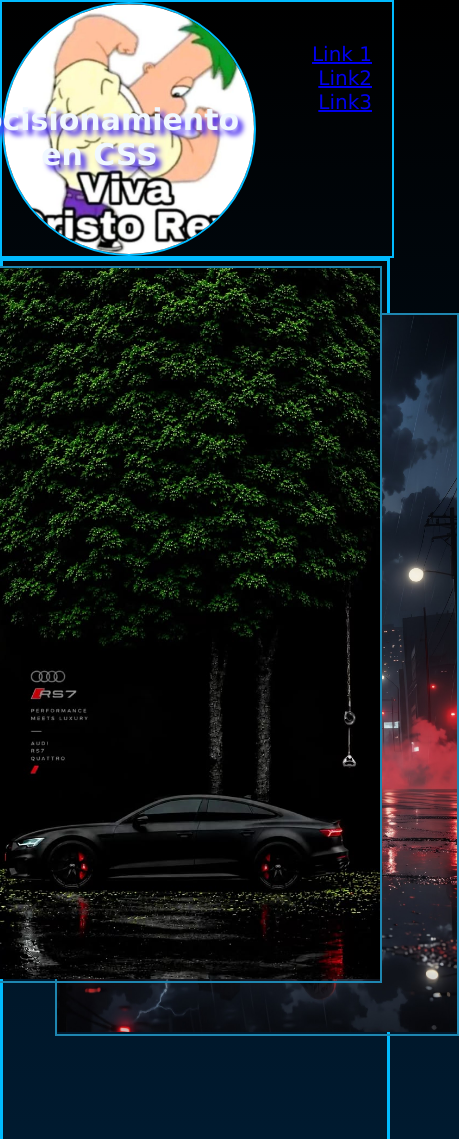
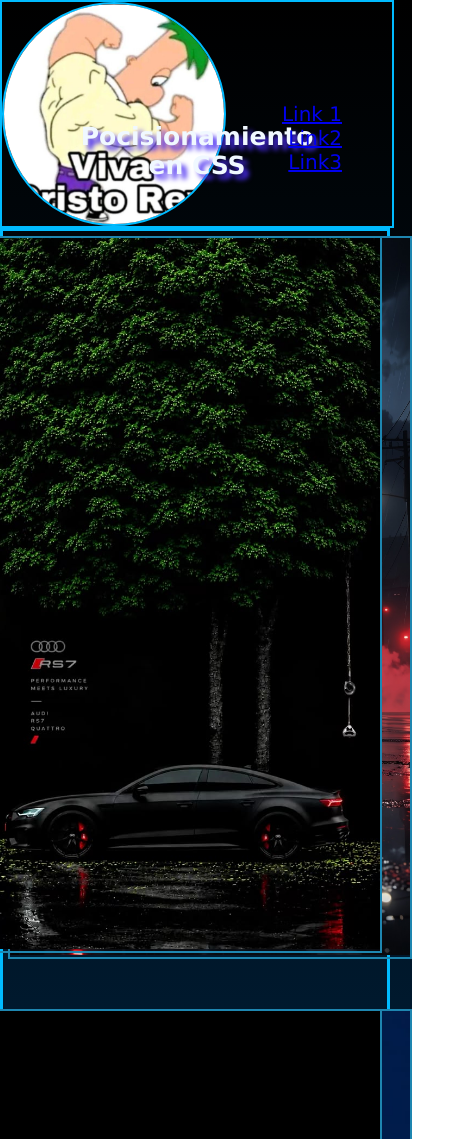
Before and after one commit to Fer00603/ProgramacionWeb1-1559-2027-1, a plain HTML site: page Tarea 14/index.html in a window 390 px wide. Shown: the top 1139 px of the page, 459 px wide, since content can reach past the window. Drawn offline with Linux system fonts and the light colour scheme.

Commit message:
Tarea 14

```diff
--- a/Tarea 14/CSS/estilos.css
+++ b/Tarea 14/CSS/estilos.css
@@ -38,7 +38,7 @@ body{
     text-align: center;
     text-shadow: 0.5rem 0.5rem 0.5rem  rgb(73, 44, 240);
     position: absolute;
-    top: 10rem;
+    top: 12rem;
     left: 50%;
     transform: translateX(-50%);
     margin: 0;
@@ -48,15 +48,15 @@ body{
     list-style-type: none;
     padding-left: 0%;
     position: absolute;
-    top: 2rem;
-    right: 2rem;
+    top: 8rem;
+    right: 5rem;
     text-align: right;
 }
 
 #elementos-posicionados{
     border: 0.3rem solid rgb(0, 187, 255);
     padding: 5rem;
-    height: 150rem;
+    height: 140rem;
     position: relative;
 }
 
@@ -64,9 +64,11 @@ body{
     border: 0.2rem solid rgb(30, 134, 176);
     width: 40rem;
     height: auto;
-    margin: 0.2rem;
-    position: sticky;
-    top: 30rem;
+    margin: 0.5rem;
+    position: absolute;
+    z-index: 2;
+    top: 0;
+    left: 0rem;
 }
 
 .AudiRS6 img{
@@ -133,13 +135,32 @@ SI SE DEFINEN VARIAS CONSULTAS DE MEDIOS, SE DEBEN PONER
 EN FORMA DESCENDENTE SEGUN LA MEDIDA DEL DISPOSITIVO.
 */
 
+/* PANTALLAS DE HASTA 1250px */
 @media screen and (max-width: 1250px) {
 
-    #encabezado h1{
-    left: 25%;
-    font-size: 3rem;
+    #encabezado h1 {
+        left: 50%;
+        font-size: 3rem;
+    }
+
+    .logo {
+        width: 27rem;
+        height: 27rem;
+    }
+
 }
 
+/* PANTALLAS DE HASTA 930px */
+@media screen and (max-width: 930px) {
 
+    #encabezado h1 {
+        left: 50%;
+        font-size: 2.5rem;
+    }
+
+    .logo {
+        width: 22rem;
+        height: 22rem;
+    }
 
 }
```
